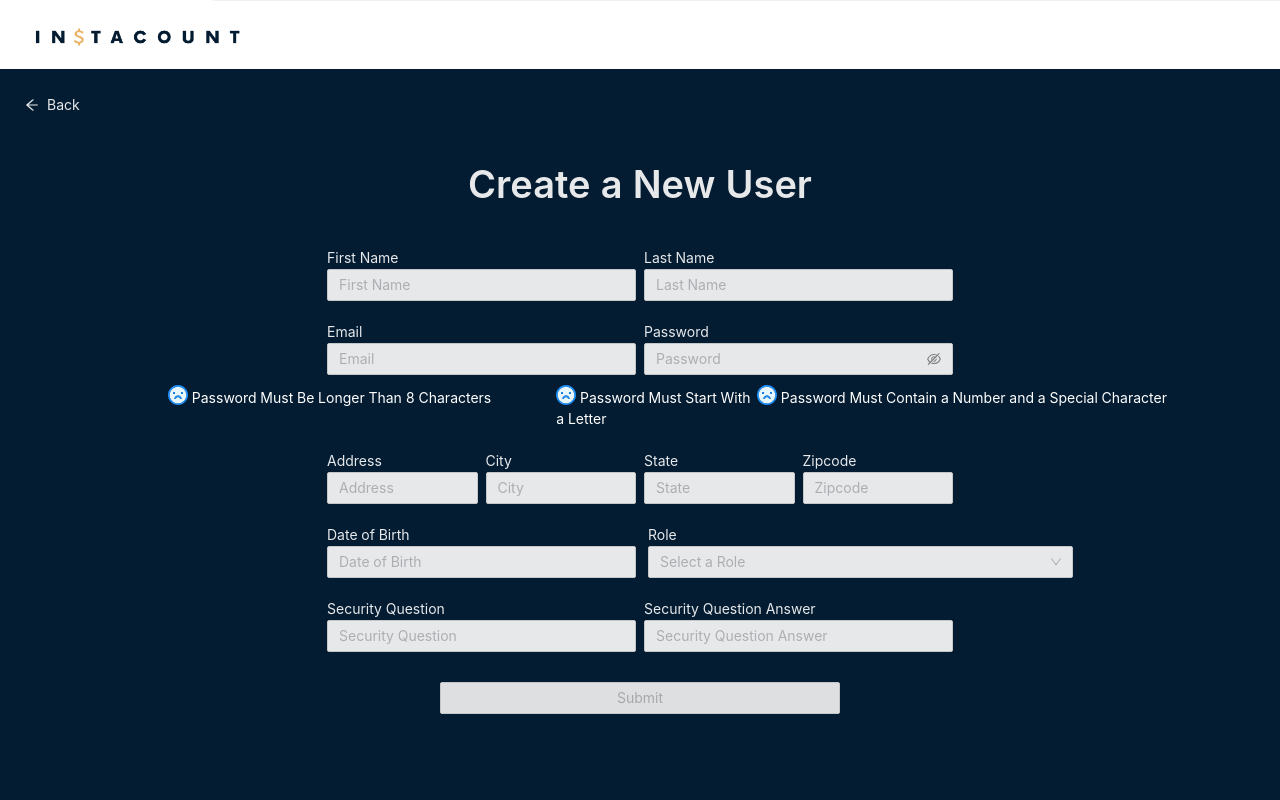
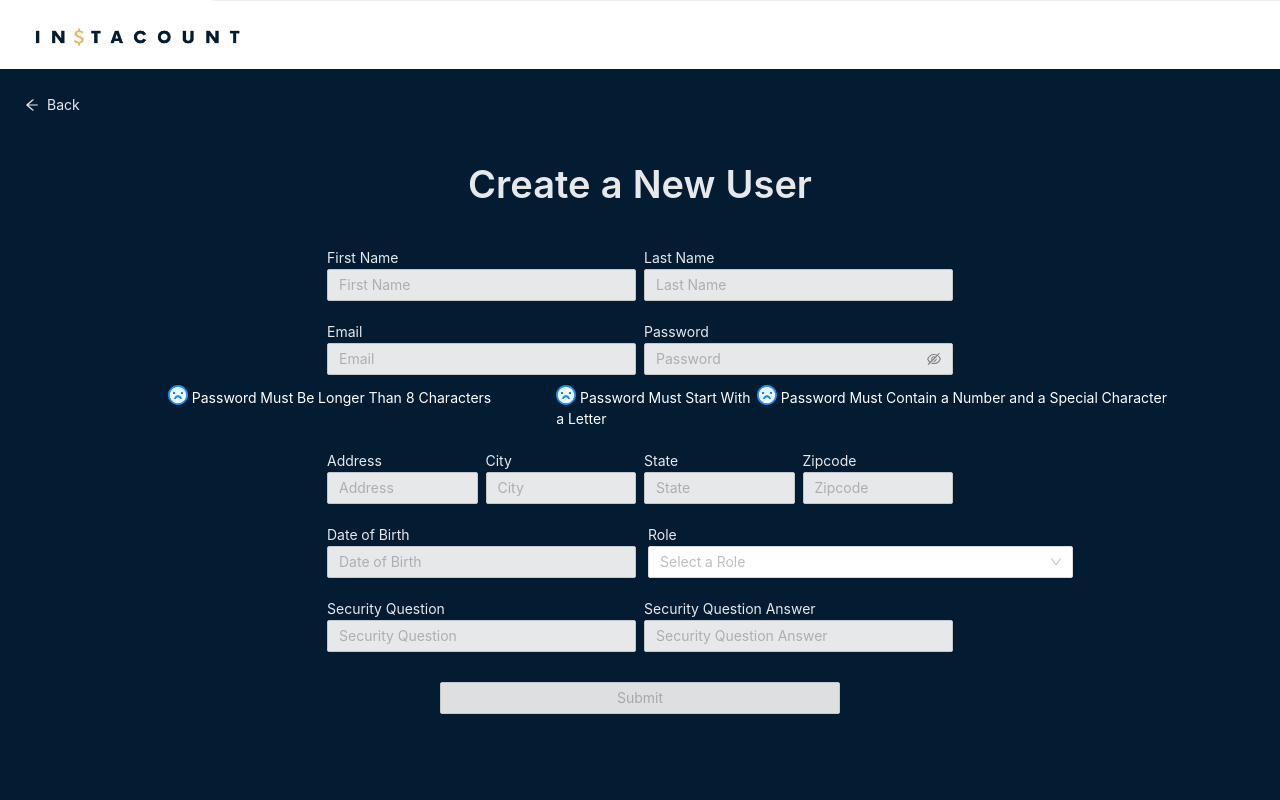
Before and after one commit to jmurph1924/sad-web, a React (Create React App) app: page /createUser in a window 1280 px wide. Shown: the top 800 px of the page. Built offline with nearby package versions, Linux system fonts and the light colour scheme; no server answers.

Commit message:
Fixed zindex for create user

```diff
--- a/src/components/Administrator/Administrator.js
+++ b/src/components/Administrator/Administrator.js
@@ -194,7 +194,7 @@ const Administrator = () => {
             <>
               <Select
                 defaultValue={item?.data.role}
-                style={{width: "300px"}}
+                style={{width: "300px", zIndex: "9999"}}
                 options={[
                 {
                   value: 'Administrator',
--- a/src/components/CreateUser/CreateUser.js
+++ b/src/components/CreateUser/CreateUser.js
@@ -155,8 +155,8 @@ const CreateUser = () => {
                     <Col>
                         <Typography.Text className="stylingColor">Role</Typography.Text>
                     </Col>
-                    <Col>
-                        <Select placeholder="Select a Role" style={{width: "425px", opacity: ".9"}} onSelect={e => setRole(e)}>
+                    <Col style={{ zIndex: "999"}}>
+                        <Select placeholder="Select a Role" style={{width: "425px"}} onSelect={e => setRole(e)}>
                             <Select.Option value="Administrator">Administrator</Select.Option>
                             <Select.Option value="Manager">Manager</Select.Option>
                             <Select.Option value="Accountant">Accountant</Select.Option>
```
